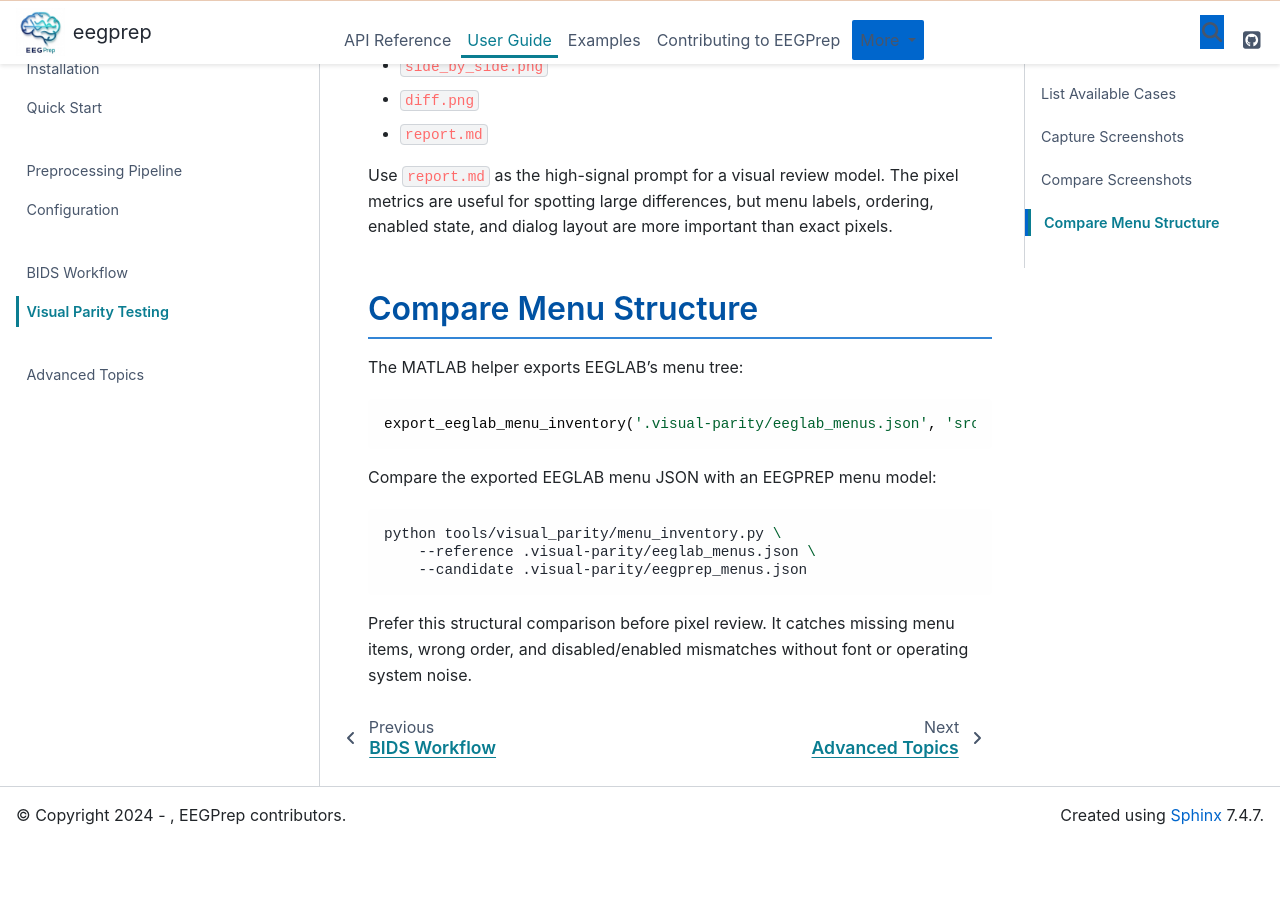
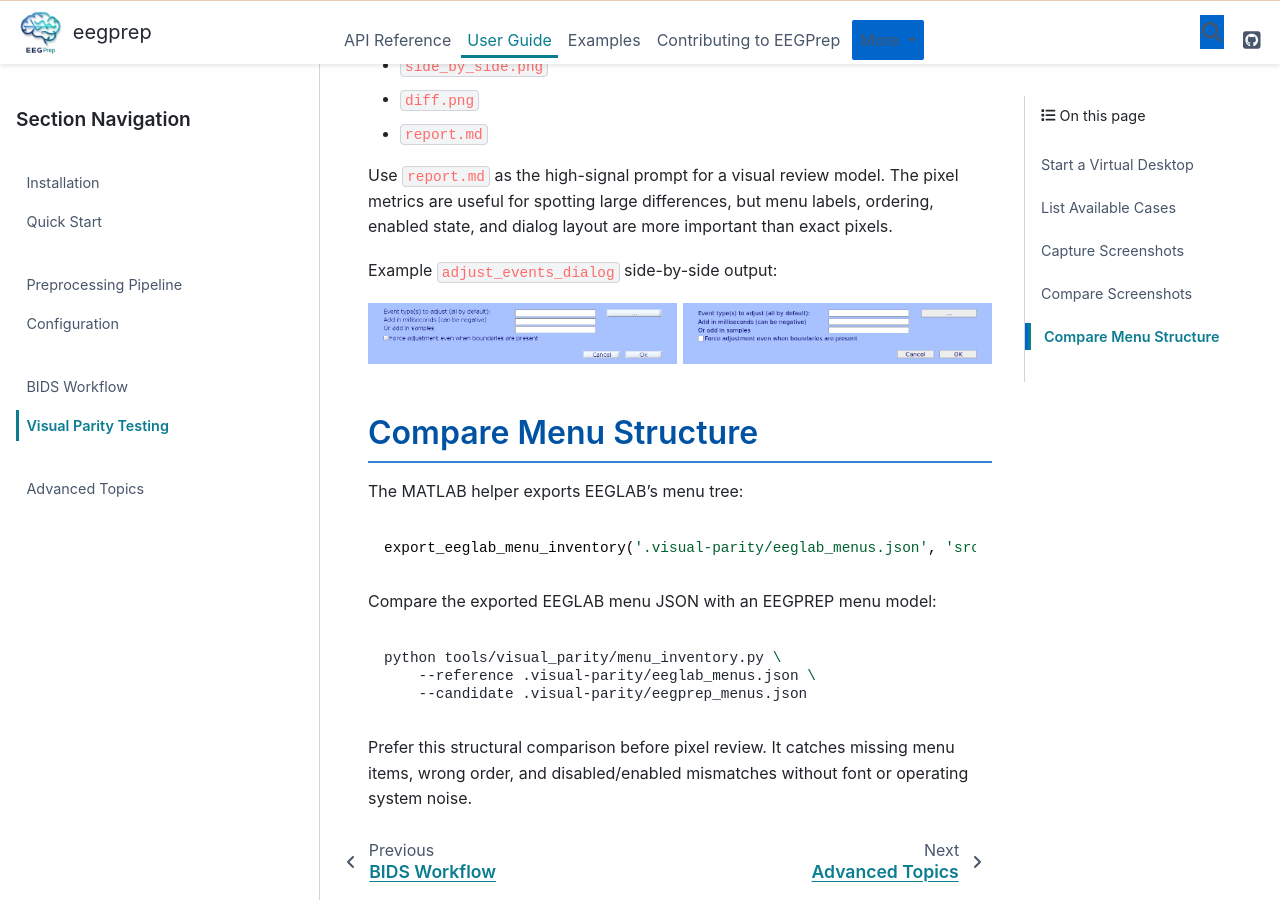
Before and after one commit to sccn/eegprep, a Sphinx documentation site: the page built from docs/source/user_guide/visual_parity.rst, in a window 1280 px wide and 900 px high, scrolled down 2519 px. Built offline with Sphinx 7.4.7 and the PyData theme 0.15.4, drawn with Linux system fonts in a browser that asks for light colours; before the commit the page ends 3364 px from its top, so only the background shows below that.

Commit message:
Add visual parity side-by-side artifact

```diff
--- a/docs/source/user_guide/visual_parity.rst
+++ b/docs/source/user_guide/visual_parity.rst
@@ -116,6 +116,11 @@
 pixel metrics are useful for spotting large differences, but menu labels,
 ordering, enabled state, and dialog layout are more important than exact pixels.
 
+Example ``adjust_events_dialog`` side-by-side output:
+
+.. image:: ../_static/visual_parity/adjust_events_dialog_side_by_side.png
+   :alt: EEGLAB and EEGPREP adjust event latencies dialog side by side
+
 Compare Menu Structure
 ======================
 
```
Also changed, not shown: docs/source/_static/visual_parity/adjust_events_dialog_side_by_side.png (added).
